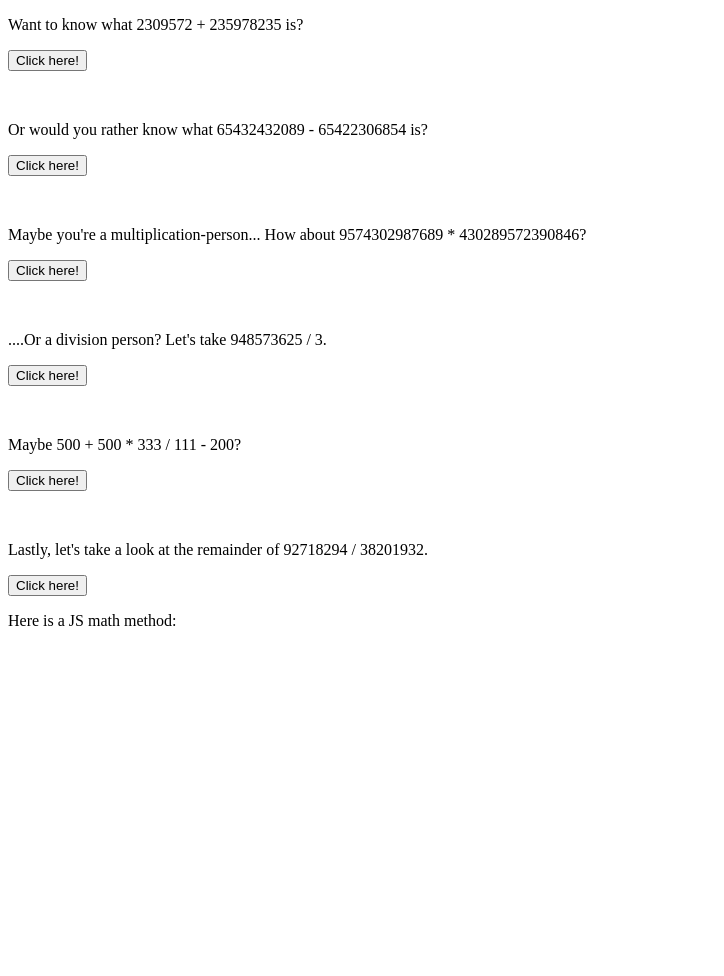
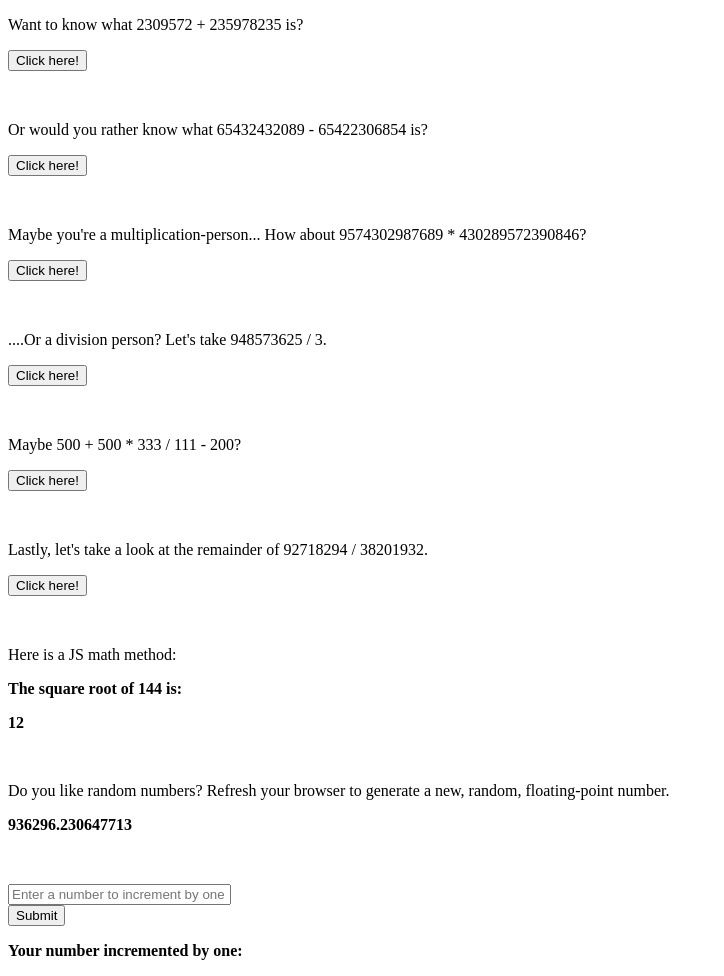
Before and after one commit to bpochon87/JavaScript-projects, a plain HTML site: page Basic_JavaScript_Projects/Project3_math_operators/index.html in a window 1280 px wide. Shown: the whole page, without its empty margins (0-724 px from the left). Before the commit the page ends 800 px from the top, so only its background shows below. Drawn offline with Linux system fonts and the light colour scheme.

Commit message:
Check increment

```diff
--- a/Basic_JavaScript_Projects/Project3_math_operators/JS/main.js
+++ b/Basic_JavaScript_Projects/Project3_math_operators/JS/main.js
@@ -1,37 +1,55 @@
+// Function that adds two static numbers.
 function sumFunc()
 {
     var add = 2309572 + 235978235;
     document.getElementById("sum").innerHTML = "The sum is " + add + ".";
 }
 
+// Function that subtracts two static numbers.
 function subFunc()
 {
     var diff = 65432432089 - 65422306854;
     document.getElementById("sub").innerHTML = "The difference is " + diff + ".";
 }
 
+// Function that multiplies two static numbers.
 function multFunc()
 {
     var prod = 9574302987689 * 430289572390846;
     document.getElementById("mult").innerHTML = "The product is " + prod + ".";
 }
 
+// Function that divides two static numbers.
 function divFunc()
 {
     var quo = 94857362556 / 3;
     document.getElementById("div").innerHTML = "The quotient is " + quo + ".";
 }
 
+// Function that adds, subtracts, multiplies, and divides five static numbers.
 function randomFunc()
 {
     var rand = 500 + 500 * 333 / 111 - 200;
     document.getElementById("random").innerHTML = "The answer is " + rand + ".";
 }
 
+// Function that provides the remainder to two static numbers.
 function modFunc()
 {
     var modulus = 92718294 % 38201932;
     document.getElementById("mod").innerHTML = "The remainder is " + modulus + ".";
 }
 
-document.getElementById("squarert").innerHTML = Math.sqrt(144);
+// Using built-in object Math to print to screen square root of 144.
+document.getElementById("sqrt").innerHTML = Math.sqrt(144);
+
+// Using buit-in object Math to generate random number between 0 and 1,000,000
+document.getElementById("random_1").innerHTML = Math.random()*1000000;
+
+// Function incrementing user-input number by one.
+function incFunc(x)
+{
+    var a = document.getElementById("addOne").value;
+    a++;
+    document.getElementById("increment").innerHTML = a;
+}
--- a/Basic_JavaScript_Projects/Project3_math_operators/index.html
+++ b/Basic_JavaScript_Projects/Project3_math_operators/index.html
@@ -3,59 +3,83 @@
 
     <head>
         <meta charset="utf-8">
-        <script src="JS/main.js"></script>
         <title>Maths</title>
     </head>
 
     <body>
         <section>
+            <!-- Addition -->
             <p>Want to know what 2309572 + 235978235 is?</p>
                 <button onclick="sumFunc()">Click here!</button>
                 <br>
                 <strong><p id="sum"></p></strong>
                 <br>
 
+            <!-- Subtraction -->
             <p>Or would you rather know what 65432432089 - 65422306854 is?</p>
                 <button onclick="subFunc()">Click here!</button>
                 <br>
                 <strong><p id="sub"></p></strong>
                 <br>
 
+            <!-- Multiplication -->
             <p>Maybe you're a multiplication-person... How about 9574302987689 * 430289572390846?</p>
                 <button onclick="multFunc()">Click here!</button>
                 <br>
                 <strong><p id="mult"></p></strong>
                 <br>
 
+            <!-- Division -->
             <p>....Or a division person? Let's take 948573625 / 3.</p>
                 <button onclick="divFunc()">Click here!</button>
                 <strong><p id="div"></p></strong>
                 <br>
 
+            <!-- Multiple operators & operands -->
             <p>Maybe 500 + 500 * 333 / 111 - 200?</p>
                 <button onclick="randomFunc()">Click here!</button>
                 <br>
                 <strong><p id="random"></p></strong>
                 <br>
 
+            <!-- Modulus operator -->
             <p>Lastly, let's take a look at the remainder of 92718294 / 38201932.</p>
                 <button onclick="modFunc()">Click here!</button>
                 <br>
                 <strong><p id="mod"></p></strong>
+                <br>
         </section>
 
+        <!-- JS math object method -->
         <section>
             <p>Here is a JS math method:</p>
+            <strong><p>The square root of 144 is: </p><p id="sqrt"></p></strong>
             <br>
-            <strong><p id="squarert"></p></strong>
+        </section>
 
+        <!-- Randomly generated floating-point number through 1,000,000-->
+        <section>
+            <p>Do you like random numbers? Refresh your browser to generate a new, random, floating-point number.</p>
+            <strong><p id="random_1"></p></strong>
+            <br>
+        </section>
 
+        <!-- User-submitted number is incremented by one -->
+        <section>
+            <p>
+                <input style="width: 215px" type="text" id="addOne" placeholder="Enter a number to increment by one">
+                <br>
+                <button onclick="incFunc()">Submit</button>
+
+                <br>
+                <strong><p>Your number incremented by one: <span id="increment"></span></p></strong>
+            </p>
         </section>
 
 
 
 
 
-
+    <script src="JS/main.js"></script>
     </body>
 </html>
```
